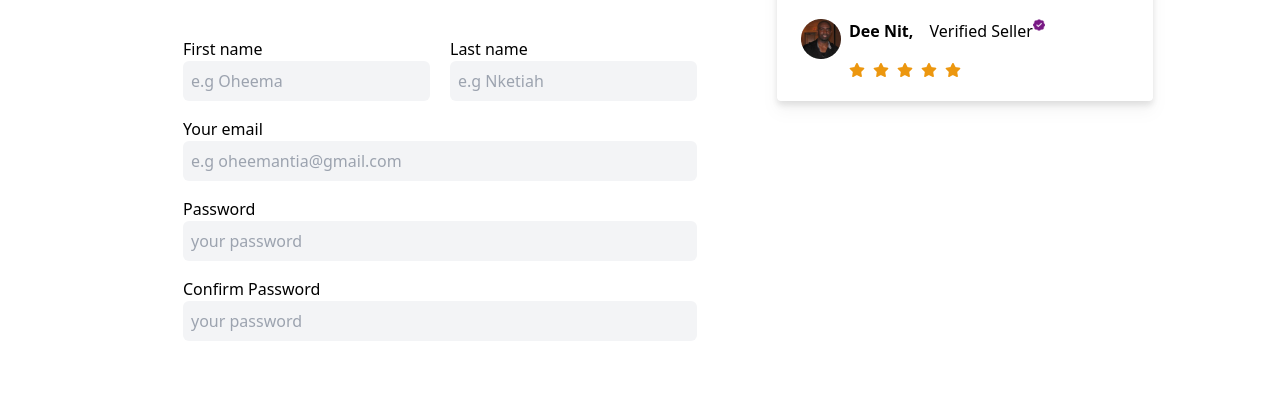
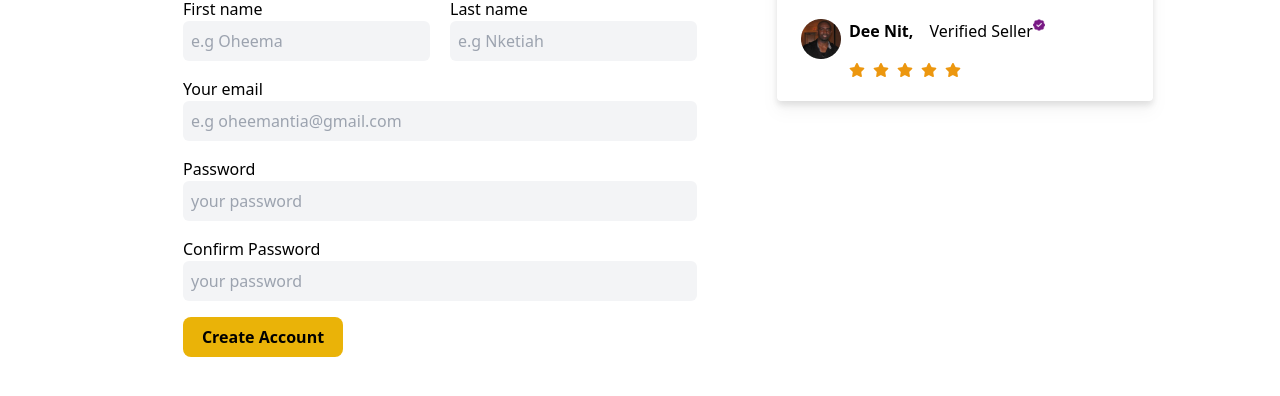
Before and after one commit to Nelson877/Bargain-portal, a website: page Signup/signupEmail.html in a window 1280 px wide. Shown: the part 340-736 px from the top of the page. Drawn offline with nearby package versions, Linux system fonts and the light colour scheme.

Commit message:
Done with the sign up with email

```diff
--- a/Signup/signupEmail.html
+++ b/Signup/signupEmail.html
@@ -87,6 +87,13 @@
             />
           </div>
             <!-- Confirm Password section End  -->
+            <!-- create an account button Start -->
+            <div class="py-2">
+                <button class="bg-yellow-500 w-40 font-semibold text-black p-2 rounded-lg mb-6 hover:bg-yellow-300 hover:text-black ">
+                    Create Account
+                </button>
+            </div>
+            <!-- cearte an account button End -->
         </div>
 
 
```
